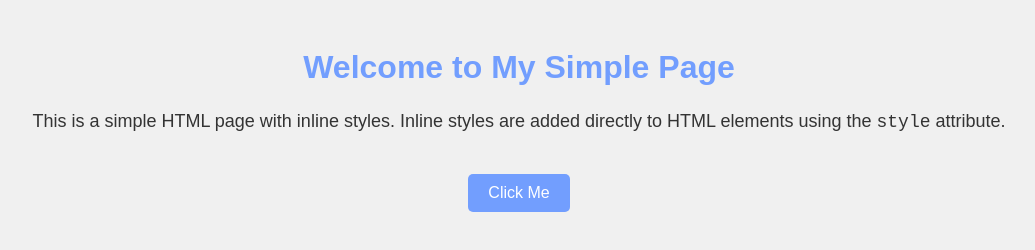
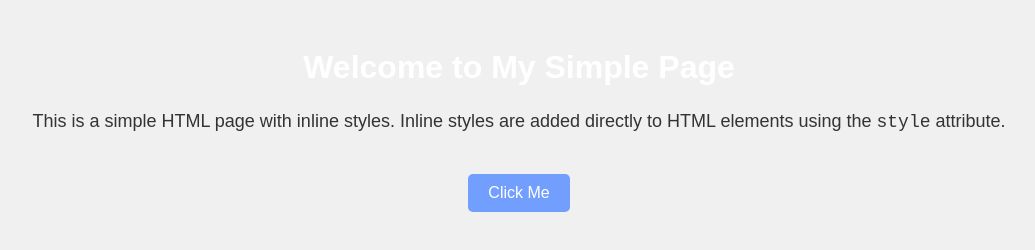
Before and after one commit to kskeerthana/TechSeekho, a plain HTML site: page index.html in a window 1280 px wide. Shown: the whole page, without its empty margins (121-1156 px from the left). Drawn offline with Linux system fonts and the light colour scheme.

```diff
--- a/index.html
+++ b/index.html
@@ -6,7 +6,7 @@
     <title>Simple Inline Styled Page</title>
 </head>
 <body style="font-family: Arial, sans-serif; background-color: #f0f0f0; color: #333; text-align: center; padding: 20px;">
-    <h1 style="color: #729efe;">Welcome to My Simple Page</h1>
+    <h1 style="color: white;">Welcome to My Simple Page</h1>
     <p style="font-size: 18px; line-height: 1.5;">
         This is a simple HTML page with inline styles. Inline styles are added directly to HTML elements using the <code>style</code> attribute.
     </p>
```
